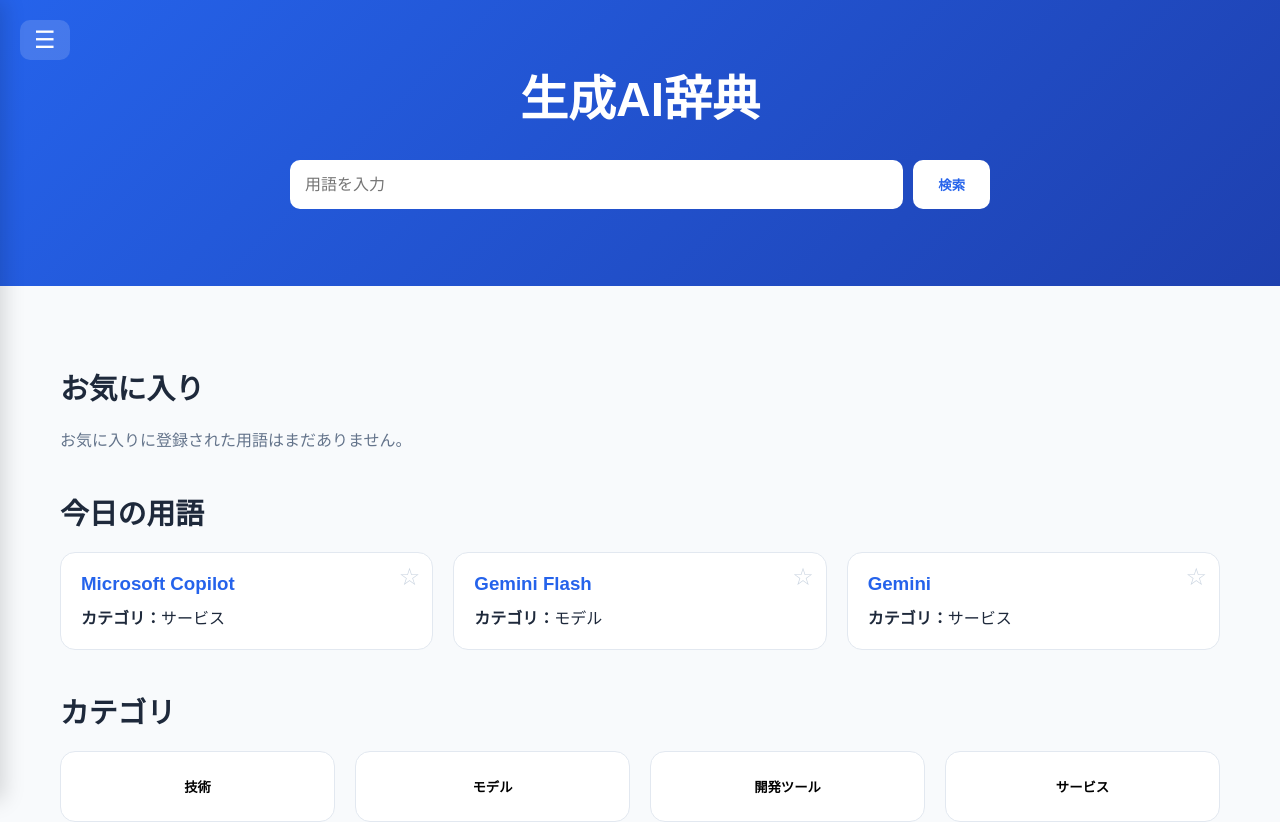
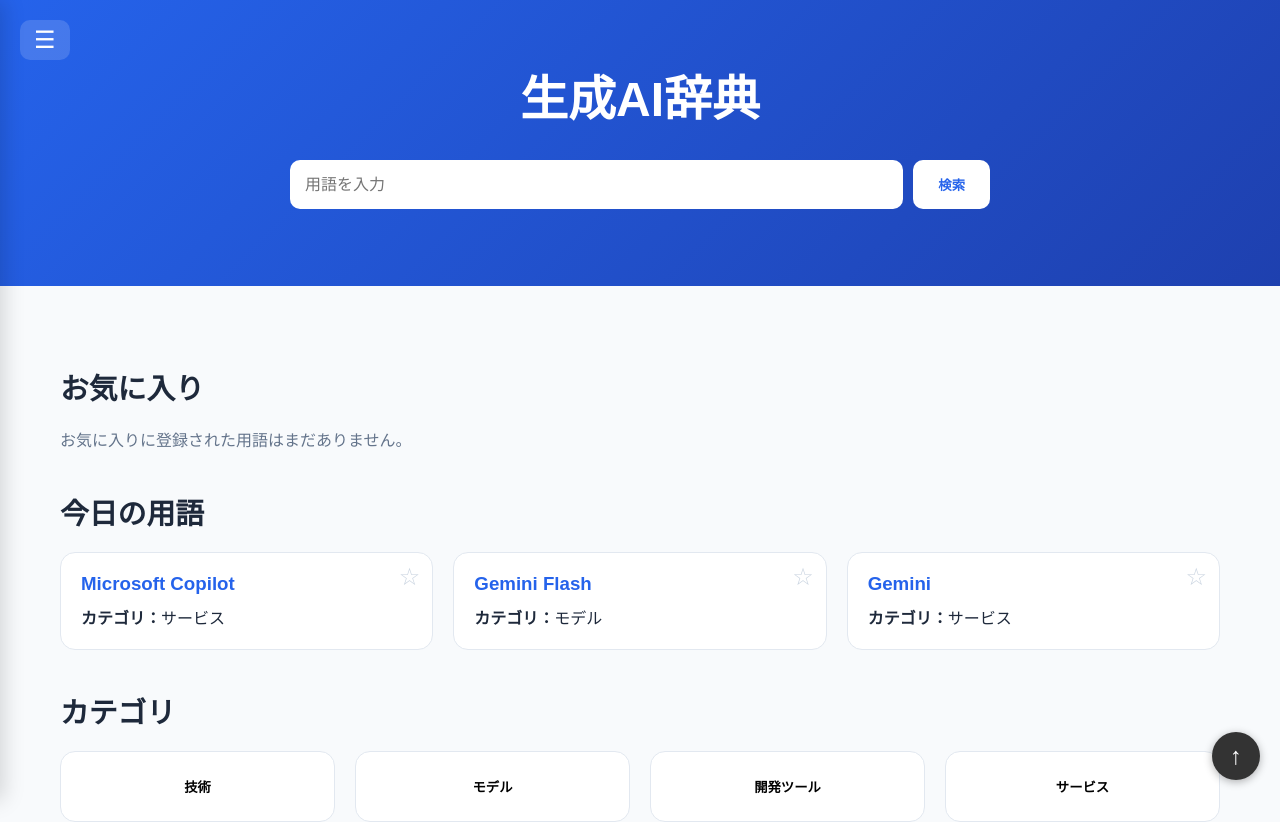
Before and after one commit to ogushi163/seisei-ai-jiten, a React (Vite) app: page / in a window 1280 px wide. Shown: the top 822 px of the page. Built offline with nearby package versions, Linux system fonts and the light colour scheme.

Commit message:
スクロールボタンの実装

```diff
--- a/src/App.jsx
+++ b/src/App.jsx
@@ -1,4 +1,5 @@
-import { useEffect, useLayoutEffect, useState } from "react";
+import { useLayoutEffect } from "react";
+import { createPortal } from "react-dom";
 import { HashRouter, Route, Routes, useLocation } from "react-router-dom";
 import Header from "./components/Header";
 import Home from "./pages/Home";
@@ -28,24 +29,31 @@
 }
 
 function ScrollTopButton() {
-    const [visible, setVisible] = useState(false);
-
-    useEffect(() => {
-        const onScroll = () => setVisible(window.scrollY > 200);
-        onScroll();
-        window.addEventListener("scroll", onScroll, { passive: true });
-        return () => window.removeEventListener("scroll", onScroll);
-    }, []);
-
-    return (
+    // body 直下に描画し、親要素の影響を受けず常に画面右下に固定する
+    return createPortal(
         <button
             type="button"
-            className={`scroll-top-btn${visible ? " visible" : ""}`}
             aria-label="ページの先頭へ戻る"
             onClick={() => window.scrollTo({ top: 0, behavior: "smooth" })}
+            style={{
+                position: "fixed",
+                right: "20px",
+                bottom: "20px",
+                width: "48px",
+                height: "48px",
+                border: "none",
+                borderRadius: "50%",
+                background: "#333",
+                color: "#fff",
+                fontSize: "24px",
+                cursor: "pointer",
+                boxShadow: "0 2px 8px rgba(0,0,0,.3)",
+                zIndex: 2147483647,
+            }}
         >
             ↑
-        </button>
+        </button>,
+        document.body
     );
 }
 
```
